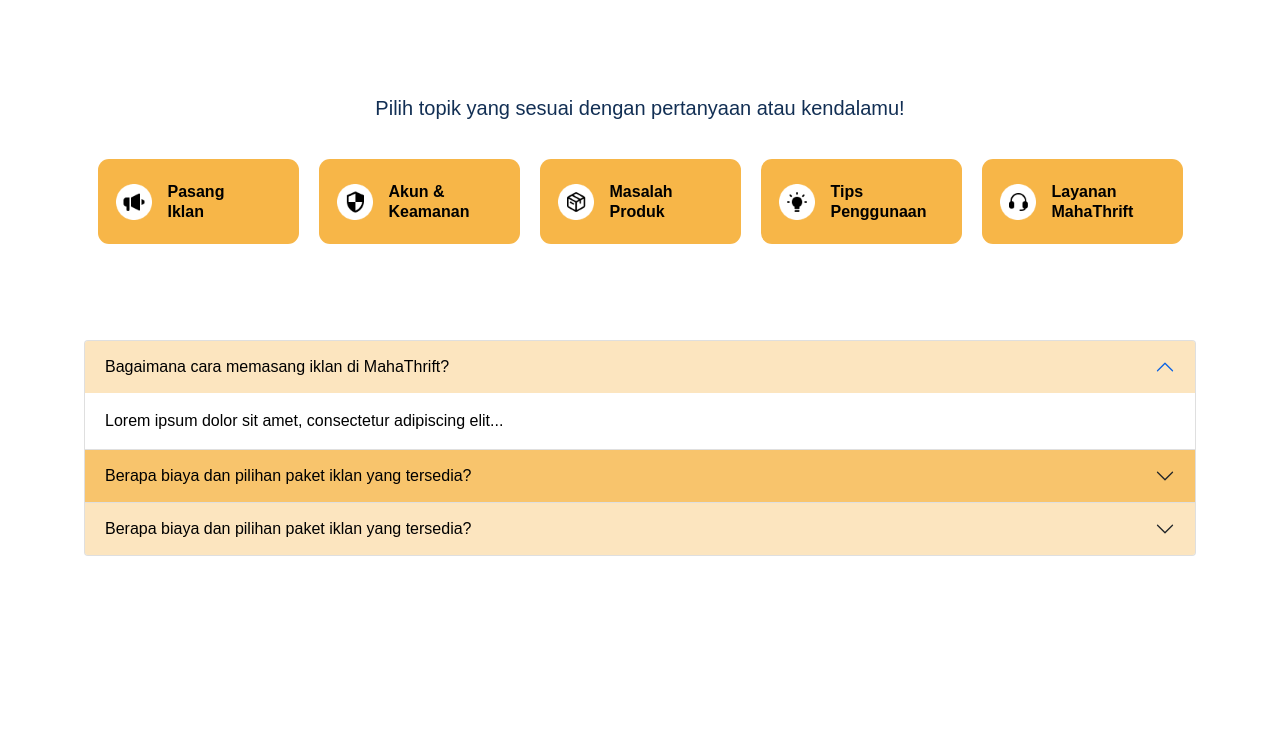
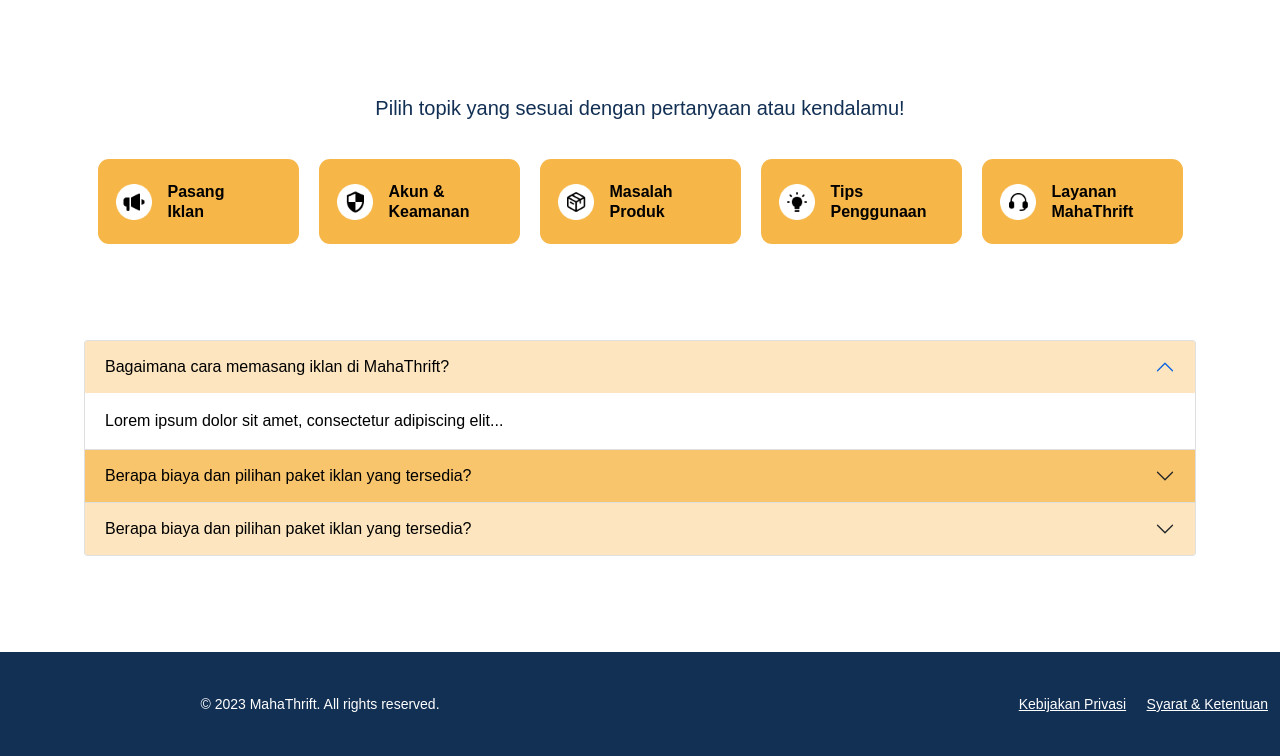
Before and after one commit to satrioekosaputra/Web-Mahathrift, a plain HTML site: page PusatBantuanPasangIklan.html in a window 1280 px wide. Shown: the part 452-1208 px from the top of the page. Before the commit the page ends 1064 px from the top, so only its background shows below. Drawn offline with Linux system fonts and the light colour scheme.

Commit message:
Masukin footer (belum di edit lagi)

```diff
--- a/PusatBantuanPasangIklan.css
+++ b/PusatBantuanPasangIklan.css
@@ -165,3 +165,11 @@ display: block;
   color: var(--warna-teks);
   box-shadow: none;
 }
+
+.footer {
+  margin-top: 40px;
+  background-color: var(--warna-biru);
+  color: var(--warna-putih);
+  padding-block: 40px;
+  text-align: center;
+}
--- a/PusatBantuanPasangIklan.html
+++ b/PusatBantuanPasangIklan.html
@@ -136,12 +136,20 @@
             </div>
           </div>
         </div>
-
-
+      </section>
+     <footer class="footer">
+        <div class="container-fluid">
+          <div class="row align-items-center g-4">
+            <div class="col-lg-6">
+              <p class="text-white small mb-0">© 2023 MahaThrift. All rights reserved.</p>
             </div>
-
-
-      </section>
+            <div class="col-lg-6 text-lg-end">
+              <a href="#" class="text-white small me-3">Kebijakan Privasi</a>
+              <a href="#" class="text-white small">Syarat & Ketentuan</a>
+            </div>
+          </div>
+        </div>
+      </footer>
     <script src="js/bootstrap.bundle.min.js"></script>
   </body>
 </html>
```
Lines whose indentation alone changed are shown as unchanged.
